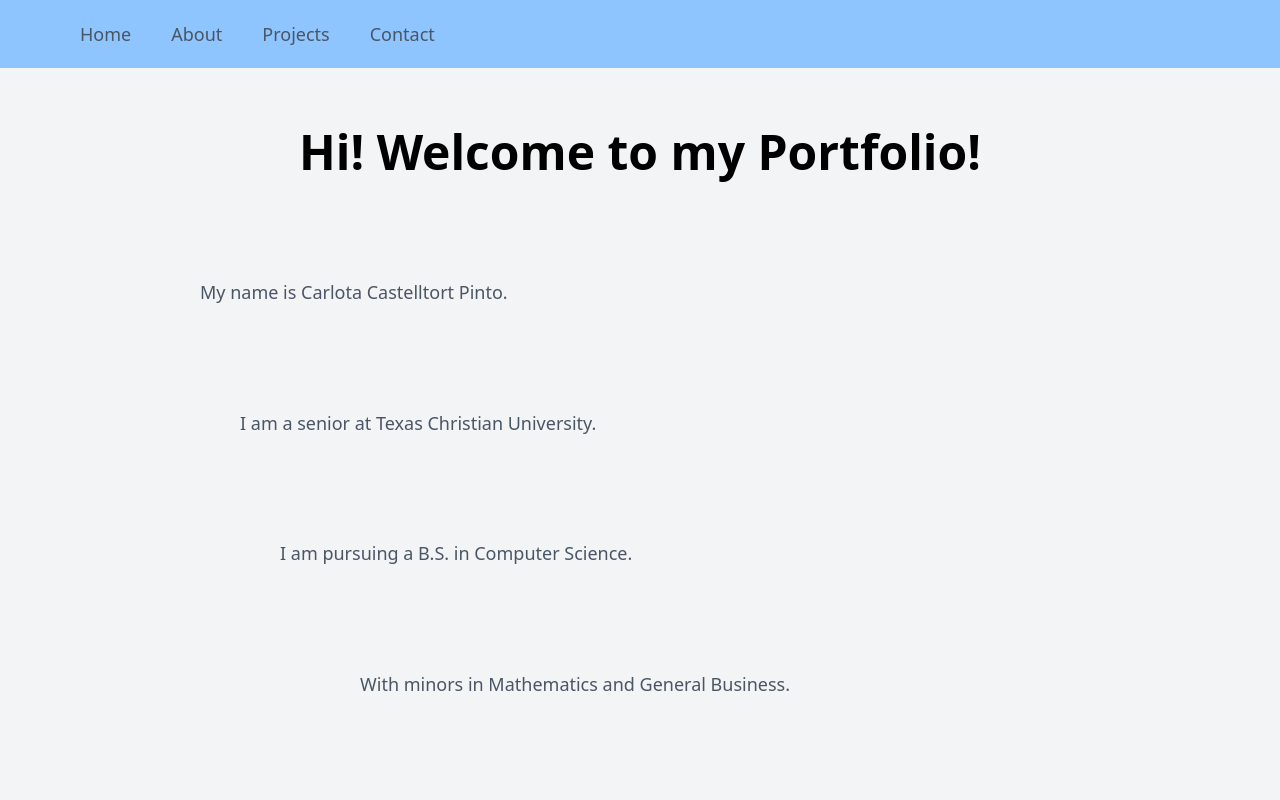
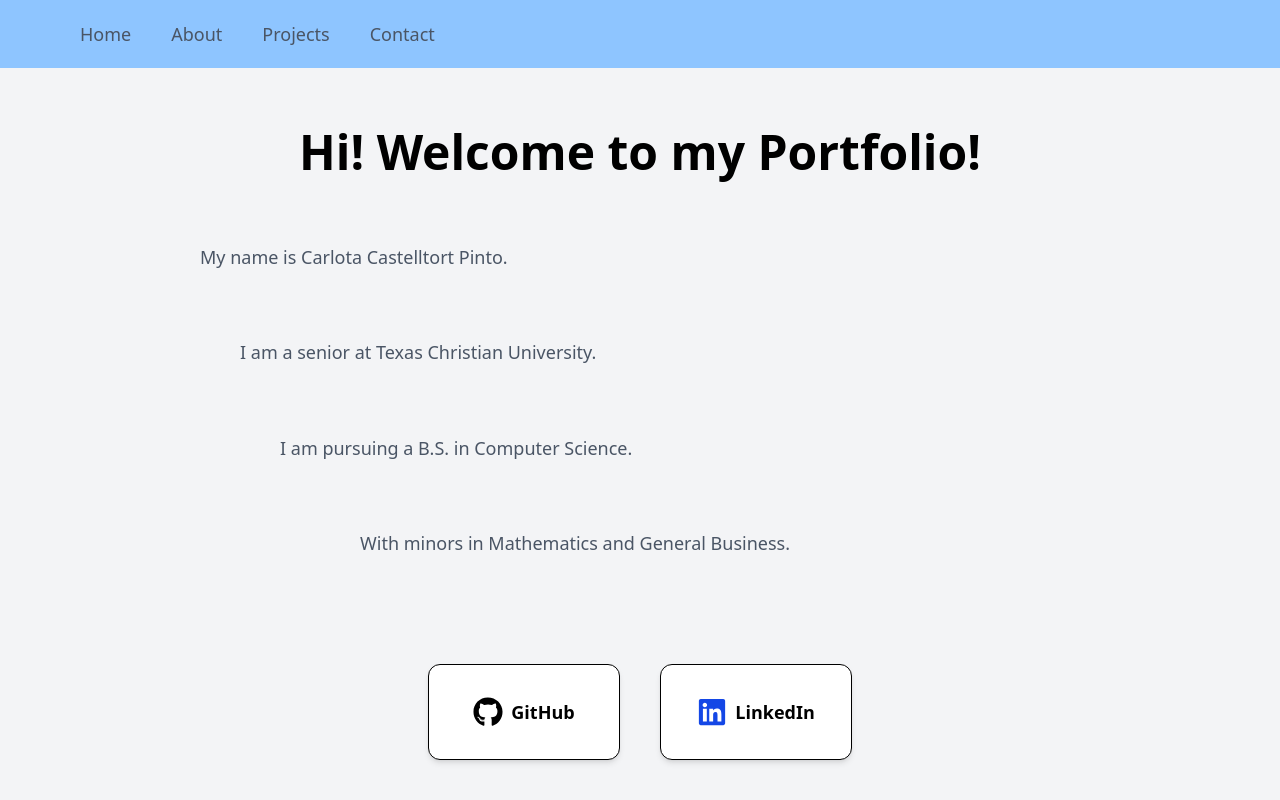
Before and after one commit to CCastelltort/personal-portfolio, a Next.js app: page / in a window 1280 px wide. Built offline with nearby package versions, Linux system fonts and the light colour scheme.

Commit message:
Add github and linkedin buttons to homepage

```diff
--- a/app/contact/page.tsx
+++ b/app/contact/page.tsx
@@ -2,13 +2,10 @@ import React from 'react'
 
 const page = () => {
   return (
-    <div className="min-h-screen flex items-center justify-center">
-    <div className="space-y-3 max-w-3xl">
-        <h1 className="text-5xl font-semibold">Contact Page</h1>
-        <p className="text-gray-400">
-        Welcome to the contact page
-        </p>
-    </div>
+    <div className="min-h-screen bg-gray-100 px-10 flex flex-col">
+      <div className="flex justify-center pt-32">
+        <h1 className="text-5xl font-bold font-sans">Contact Me</h1>
+      </div>
     </div>
   )
 }
--- a/app/page.tsx
+++ b/app/page.tsx
@@ -1,6 +1,7 @@
 'use client'
 
 import { useEffect, useState } from "react";
+import { FaGithub, FaLinkedin } from "react-icons/fa";
 
 export default function Home() {
   const [loaded, setLoaded] = useState(false);
@@ -18,9 +19,12 @@ export default function Home() {
 
   return (
     <div className="min-h-screen bg-gray-100 px-10 flex flex-col">
+
       <div className="flex justify-center pt-32">
         <h1 className="text-5xl font-bold font-sans">Hi! Welcome to my Portfolio!</h1>
       </div>
+
+      {/*Basic information about me */}
       <div className="flex-grow flex flex-col justify-evenly text-gray-600 pl-40 text-lg">
         {lines.map((line, index) => (
           <p
@@ -34,6 +38,30 @@ export default function Home() {
           </p>
         ))}
       </div>
+
+      {/* Social Buttons */}
+        <div className="flex gap-10 mt-10 mb-10 justify-center">
+          <a
+            href="https://github.com/CCastelltort"
+            target="_blank"
+            rel="noopener noreferrer"
+            className="flex items-center justify-center w-48 h-24 bg-white shadow-md border rounded-xl hover:bg-gray-200 transition"
+          >
+            <FaGithub className="text-3xl mr-2" />
+            <span className="text-lg font-semibold">GitHub</span>
+          </a>
+
+          <a
+            href="https://www.linkedin.com/in/carlota-castelltort-pinto/"
+            target="_blank"
+            rel="noopener noreferrer"
+            className="flex items-center justify-center w-48 h-24 bg-white shadow-md border rounded-xl hover:bg-gray-200 transition"
+          >
+            <FaLinkedin className="text-3xl text-blue-700 mr-2" />
+            <span className="text-lg font-semibold">LinkedIn</span>
+          </a>
+        </div>
+
     </div>
   );
 }
--- a/package.json
+++ b/package.json
@@ -13,7 +13,8 @@
     "next": "15.3.4",
     "postcss": "^8.5.6",
     "react": "^19.0.0",
-    "react-dom": "^19.0.0"
+    "react-dom": "^19.0.0",
+    "react-icons": "^5.5.0"
   },
   "devDependencies": {
     "@eslint/eslintrc": "^3",
```
Also changed, not shown: 1 other file (tests, documents, lock files or other folders).
